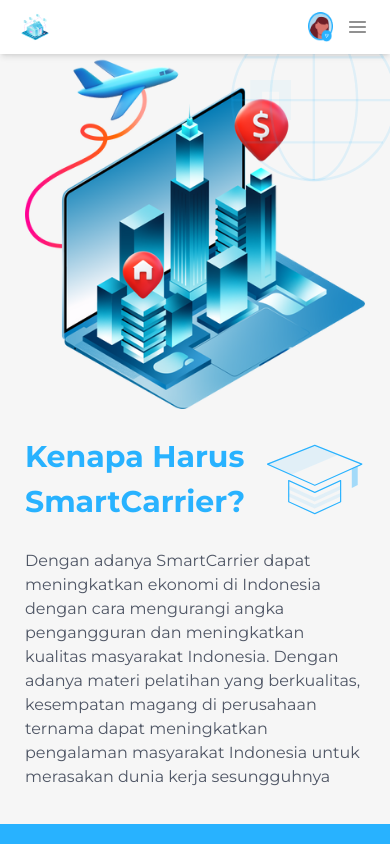
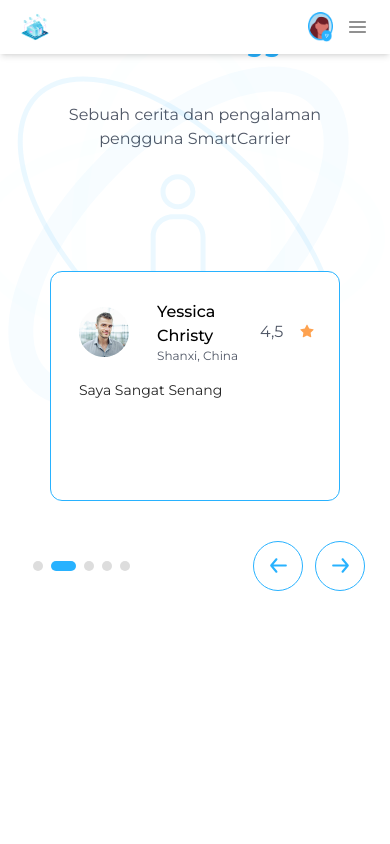
Before and after one commit to YasaKafi/nextjs-dinacom, a Next.js app: page / in a window 390 px wide. Shown: the top 844 px of the page. Built offline with nearby package versions, Linux system fonts and the light colour scheme.

Commit message:
feat: [FA] add landing testimony mobile

```diff
--- a/src/app/landing-component/landing-testimony/landing-testimony.jsx
+++ b/src/app/landing-component/landing-testimony/landing-testimony.jsx
@@ -5,7 +5,7 @@
 
 function LandingTestimony() {
     return (
-        <div className="h-screen w-screen flex flex-col items-center px-[70px] py-[50px] relative">
+        <div className="h-screen w-screen flex flex-col items-center p-[25px] lg:px-[70px] lg:py-[50px] relative">
 
             <Image
                 className="absolute left-0"
@@ -14,8 +14,8 @@
                 width={700} height={700}
                 />
 
-            <h1 className="font-bold text-primary text-[50px] mb-10">Testimoni Pengguna</h1>
-            <p className="text-[#4F5665] text-xl mb-10">Sebuah cerita dan pengalaman pengguna SmartCarrier</p>
+            <h1 className="font-bold text-primary text-[25px] lg:text-[50px] mb-10">Testimoni Pengguna</h1>
+            <p className="text-[#4F5665] text-base text-center lg:text-xl mb-10">Sebuah cerita dan pengalaman pengguna SmartCarrier</p>
             <div className="w-full">
                 <SliderTestimony/>
             </div>
--- a/src/app/landing-component/landing-testimony/slider-testimony.jsx
+++ b/src/app/landing-component/landing-testimony/slider-testimony.jsx
@@ -60,12 +60,30 @@
         infinite: true,
         speed: 500,
         autoplay: true,
-        slidesToShow: 3,
+        slidesToShow: 1,
         slidesToScroll: 1,
         swipeToSlide: false,
         afterChange: (index) => {
             setCurrentSlide(index);
         },
+        responsive: [
+            {
+                breakpoint: 1024,
+                settings: {
+                    slidesToShow: 3,
+                    slidesToScroll: 3,
+                    infinite: true,
+                    dots: true
+                }
+            },
+            {
+                breakpoint: 480,
+                settings: {
+                    slidesToShow: 1,
+                    slidesToScroll: 1
+                }
+            }
+        ]
     };
 
     const next = () => {
--- a/src/app/page.jsx
+++ b/src/app/page.jsx
@@ -9,8 +9,8 @@
     <>
         {/*<LandingHero/>*/}
         {/*<LandingFeature/>*/}
-        <LandingSmartCarrier/>
-        {/*<LandingTestimony/>*/}
+        {/*<LandingSmartCarrier/>*/}
+        <LandingTestimony/>
         {/*<LandingContact/>*/}
     </>
   )
```
